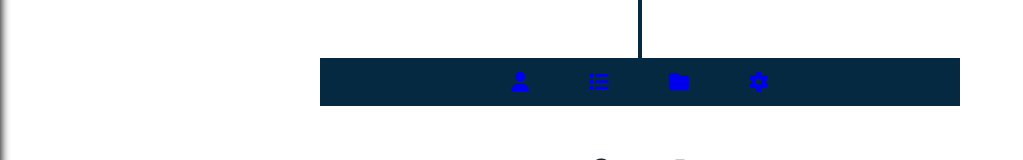
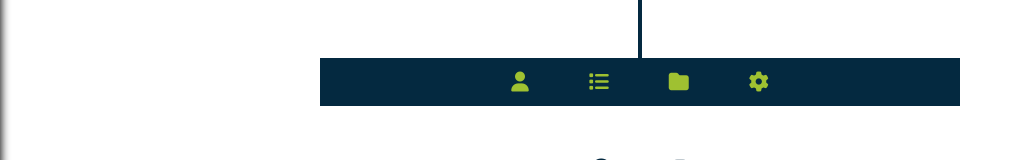
Before and after one commit to BurstMode29/mobmed-user-side, a React (Create React App) app: page / in a window 1280 px wide. Shown: the part 428-588 px from the top of the page, without its empty margins (0-1023 px from the left). Built offline with nearby package versions, Linux system fonts and the light colour scheme; some icons are missing.

Commit message:
color change

```diff
--- a/src/App.css
+++ b/src/App.css
@@ -81,6 +81,7 @@
 }
 
 .Links a {
+  color: #9fc131;
   font-size: 20px;
   margin: 0px 30px 0px 30px;
 }
```
